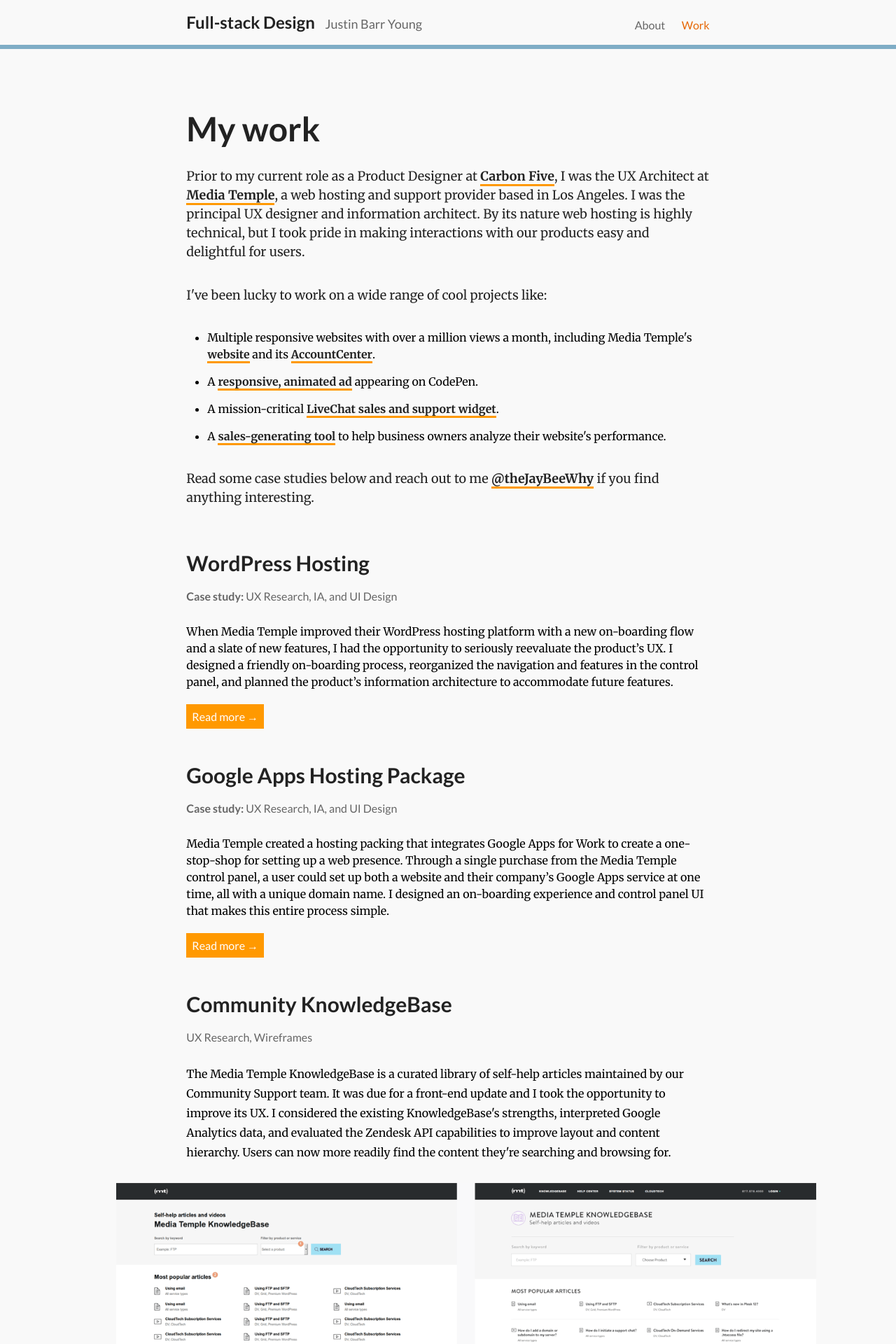
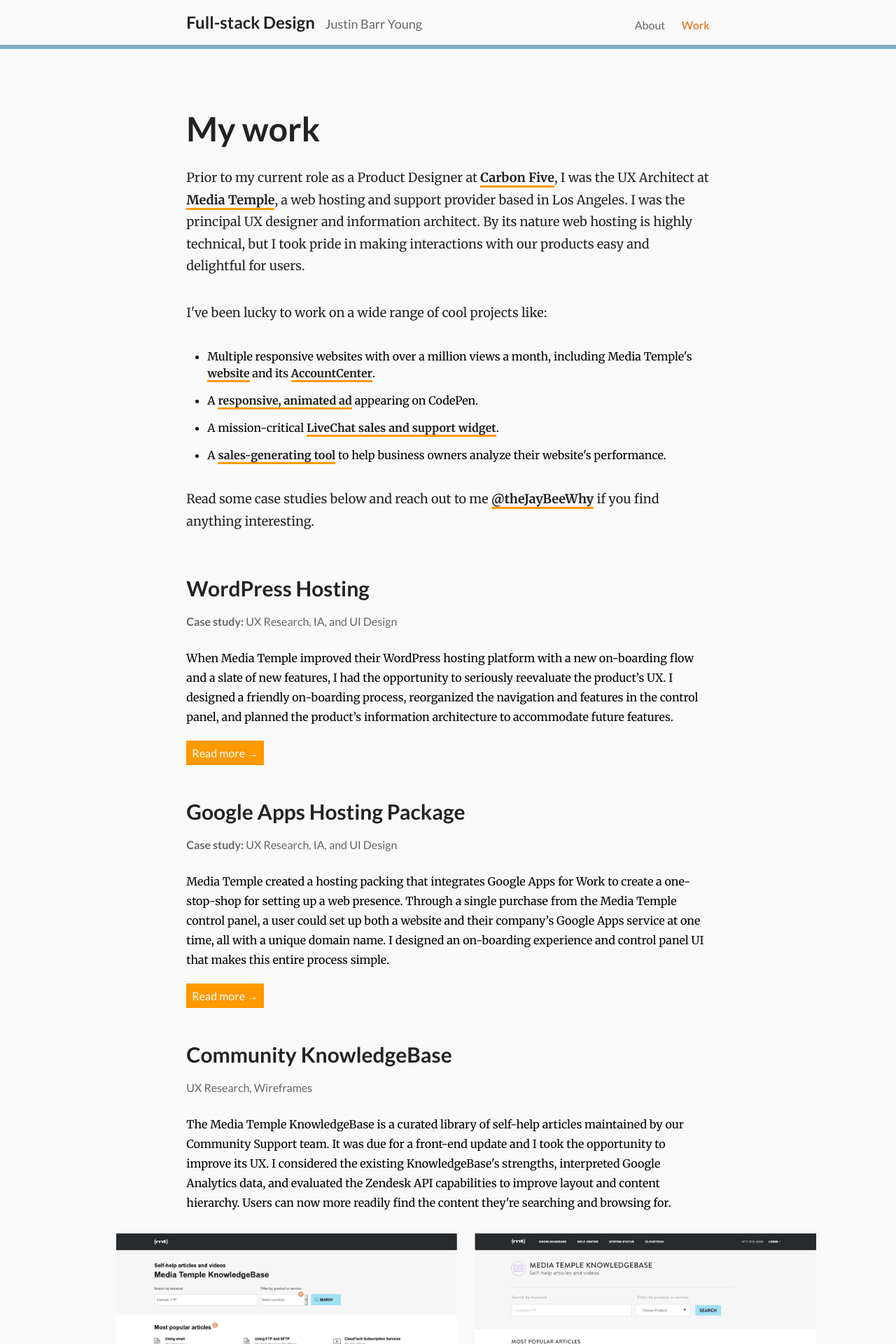
Before and after one commit to justinbyo/jbarr-v3, a Jekyll site: the page built from work/index.html, in a window 1280 px wide. Shown: the top 1920 px of the page at 70% size. Built offline with Jekyll 4.4.1, drawn with Linux system fonts in a browser that asks for light colours; nearby versions of some CDN libraries; some web fonts are replaced; Markdown is read by kramdown in place of the engine named in the settings.

Commit message:
Tweaked footer text size

```diff
--- a/_less/project/blog.less
+++ b/_less/project/blog.less
@@ -33,6 +33,7 @@
 			font-weight:300;
 			.margin-bottom(30px);
 			.padding-bottom(5px);
+      line-height: 1.75;
 
 /*
 			a {
@@ -175,7 +176,7 @@
 
 	.post-description {
 		.font-size(16px);
-		line-height:1.5;
+		line-height:1.75;
 		.merriweather;
 		.margin-bottom(30px);
 	}
--- a/_less/project/footer.less
+++ b/_less/project/footer.less
@@ -27,7 +27,7 @@
 		color:@white;
 		.merriweather;
 		font-weight:500;
-		.font-size(12px);
+		.font-size(13px);
 		.margin-bottom(20px);
 		line-height:1.5;
 
--- a/css/main.css
+++ b/css/main.css
@@ -1,4 +1,3 @@
-@import url(http://fonts.googleapis.com/css?family=Lato:300,400,700|Arimo:400,700|Droid+Serif:400,700|Roboto+Slab|Merriweather:400italic,400,700,700italic);
 /* main.less
  * This is the main LESS doc
  * It imports all component LESS files and compiles to main.css
@@ -6,6 +5,7 @@
 /* Reset.less
  * Props to Eric Meyer (meyerweb.com) for his CSS reset file. We're using an adapted version here	that cuts out some of the reset HTML elements we will never need here (i.e., dfn, samp, etc).
  * ------------------------------------------------------------------------------------------------------------------------------------------------------------------------------------------- */
+@import url(http://fonts.googleapis.com/css?family=Lato:300,400,700|Arimo:400,700|Droid+Serif:400,700|Roboto+Slab|Merriweather:400italic,400,700,700italic);
 html,
 body {
   margin: 0;
@@ -2112,13 +2112,13 @@
   margin: 0;
 }
 .stripes div:nth-child(1) {
-  background-color: #e66705;
+  background-color: #E66705;
 }
 .stripes div:nth-child(2) {
-  background-color: #ff9900;
+  background-color: #FF9900;
 }
 .stripes div:nth-child(3) {
-  background-color: #ffd79c;
+  background-color: #FFD79C;
 }
 .stripes div:nth-child(4) {
   background-color: #6f6c7d;
@@ -2127,7 +2127,7 @@
   background-color: #7fadc6;
 }
 .stripes div:nth-child(6) {
-  background-color: #e8f5f7;
+  background-color: #E8F5F7;
 }
 /* Styles for site-wide components
  * ____________________________________________________________ */
@@ -2198,7 +2198,7 @@
   font-size: 1rem;
 }
 p.related-article-link a:hover {
-  color: #ff9900;
+  color: #FF9900;
 }
 p.cta {
   display: block;
@@ -2208,7 +2208,7 @@
   margin: 60px auto 30px auto;
   padding: 30px;
   padding: 1.875rem;
-  background-color: #ff9900;
+  background-color: #FF9900;
   color: #ffffff;
   display: inline-block;
   text-align: center;
@@ -2243,7 +2243,7 @@
 /* Styles for header
  * ____________________________________________________________ */
 .active-nav-link {
-  color: #e66705;
+  color: #E66705;
 }
 header.strip {
   background-color: transparent;
@@ -2316,7 +2316,7 @@
   display: inline-block;
 }
 header.strip .nav-link a:hover {
-  color: #e66705;
+  color: #E66705;
 }
 @media (max-width: 767px) {
   header.strip .grid-col--nav--title {
@@ -2332,10 +2332,10 @@
   }
 }
 .page--home header.strip .nav-link--about a {
-  color: #e66705;
+  color: #E66705;
 }
 .page--blog header.strip .nav-link--work a {
-  color: #e66705;
+  color: #E66705;
 }
 /* Styles for footer
  * ____________________________________________________________ */
@@ -2347,7 +2347,7 @@
 footer.strip h3,
 footer.strip .h3 {
   text-transform: uppercase;
-  color: #e8f5f7;
+  color: #E8F5F7;
   font-size: 12px;
   font-size: 0.75rem;
   font-family: 'Lato', sans-serif;
@@ -2364,8 +2364,8 @@
   color: #ffffff;
   font-family: 'Merriweather', serif;
   font-weight: 500;
-  font-size: 12px;
-  font-size: 0.75rem;
+  font-size: 13px;
+  font-size: 0.8125rem;
   margin-bottom: 20px;
   margin-bottom: 1.25rem;
   line-height: 1.5;
@@ -2375,7 +2375,7 @@
   color: #7fadc6;
 }
 footer.strip p a:hover {
-  color: #e8f5f7;
+  color: #E8F5F7;
 }
 footer.strip p:last-child {
   margin-bottom: 0;
@@ -2409,7 +2409,7 @@
   color: #ffffff;
 }
 .strip--scroll:active {
-  background-color: #e8f5f7;
+  background-color: #E8F5F7;
 }
 .strip--scroll:active p {
   color: #7fadc6;
@@ -2435,6 +2435,7 @@
   margin-bottom: 1.875rem;
   padding-bottom: 5px;
   padding-bottom: 0.3125rem;
+  line-height: 1.75;
   /*
 			a {
 				text-decoration:underline;
@@ -2445,13 +2446,13 @@
 */
 }
 .page--blog .strip--hero p a {
-  border-bottom: 3px solid #ff9900;
+  border-bottom: 3px solid #FF9900;
   display: inline;
   text-decoration: none;
   color: #222222;
 }
 .page--blog .strip--hero p a:hover {
-  color: #ff9900;
+  color: #FF9900;
 }
 .page--blog .strip--hero p:last-child {
   margin-bottom: 0;
@@ -2495,13 +2496,13 @@
 }
 .page--blog .strip--hero ul li a {
   font-weight: 700;
-  border-bottom: 3px solid #ff9900;
+  border-bottom: 3px solid #FF9900;
   display: inline;
   text-decoration: none;
   color: #222222;
 }
 .page--blog .strip--hero ul li a:hover {
-  color: #ff9900;
+  color: #FF9900;
 }
 .page--blog .strip--article-list {
   padding: 0 0 60px 0;
@@ -2530,7 +2531,7 @@
   bottom: 30px;
 }
 .page--blog a.post-meta:hover {
-  color: #ff9900;
+  color: #FF9900;
 }
 .page--blog .blog-wide-title-style {
   display: inline-block;
@@ -2559,7 +2560,7 @@
   font-family: 'Lato', sans-serif;
 }
 .page--blog .post-title a:hover {
-  color: #ff9900;
+  color: #FF9900;
 }
 .page--blog p.subtitle {
   font-family: 'Lato', sans-serif;
@@ -2574,7 +2575,7 @@
 .page--blog .post-description {
   font-size: 16px;
   font-size: 1rem;
-  line-height: 1.5;
+  line-height: 1.75;
   font-family: 'Merriweather', serif;
   margin-bottom: 30px;
   margin-bottom: 1.875rem;
@@ -2584,7 +2585,7 @@
   text-decoration: none;
   padding: 8px;
   padding: 0.5rem;
-  background-color: #ff9900;
+  background-color: #FF9900;
   -webkit-transition: all 0.15s linear;
   -moz-transition: all 0.15s linear;
   -o-transition: all 0.15s linear;
@@ -2630,13 +2631,13 @@
 						color:@aqua;
 					}
 */
-  border-bottom: 3px solid #ff9900;
+  border-bottom: 3px solid #FF9900;
   display: inline;
   text-decoration: none;
   color: #222222;
 }
 .page--blog .content p a:hover {
-  color: #ff9900;
+  color: #FF9900;
 }
 .page--blog .content p.subtitle {
   font-family: 'Lato', sans-serif;
@@ -2770,7 +2771,7 @@
   padding-bottom: 0.3125rem;
 }
 .page--home .strip--hero h1.p a:hover {
-  border-bottom: 6px solid #ff9900;
+  border-bottom: 6px solid #FF9900;
 }
 @media (max-width: 767px) {
   .page--home .strip--hero h1.p {
```
Also changed, not shown: 3 other files.
